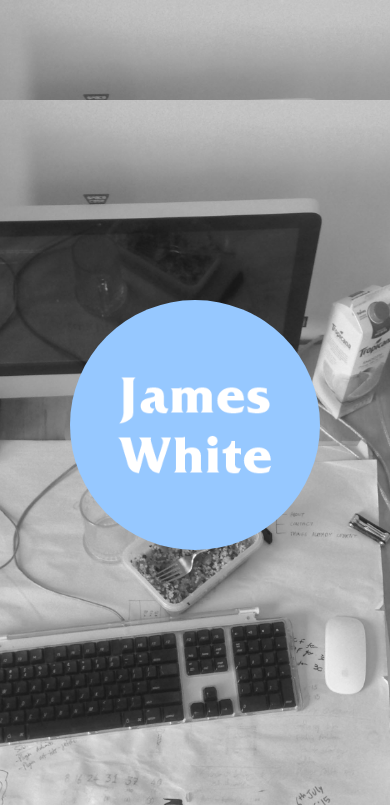
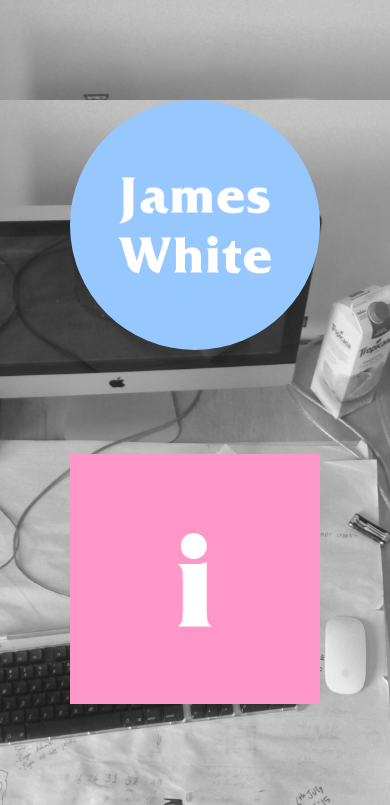
Before and after one commit to citygent/Intro_Self_Prework, a plain HTML site: page index.html in a window 390 px wide. Shown: the top 805 px of the page. Drawn offline with Linux system fonts and the light colour scheme.

Commit message:
fixed phone dislpay issue by moving margin from .shapeimg to .shapediv

```diff
--- a/css/stylesheet.css
+++ b/css/stylesheet.css
@@ -42,12 +42,12 @@ a {
 .shape{
 	width: 33.3%; /* this is coupled with shape img tag to center images in centered divs */
 	position: absolute; /* this coupled with left: # in divIDs is what changes the order of the shape divs for big screens*/
+	margin: 200px auto;
 }
 .shape img{
 	max-width: 100%; /*to contain image to .shape div ISSUE: duplicate max-widths :/ */
 	max-height: 100%; /*to contain image to .shape div */
 	max-width: 250px; /* this was in .shape but ruined centering of divs ISSUE: duplicate max-widths :/ */
-	margin: 200px auto; /* this was in .shape but ruined centering of divs*/
 }
 #circle{
 	left: 33.3%; /* or 40% See below*/
```
